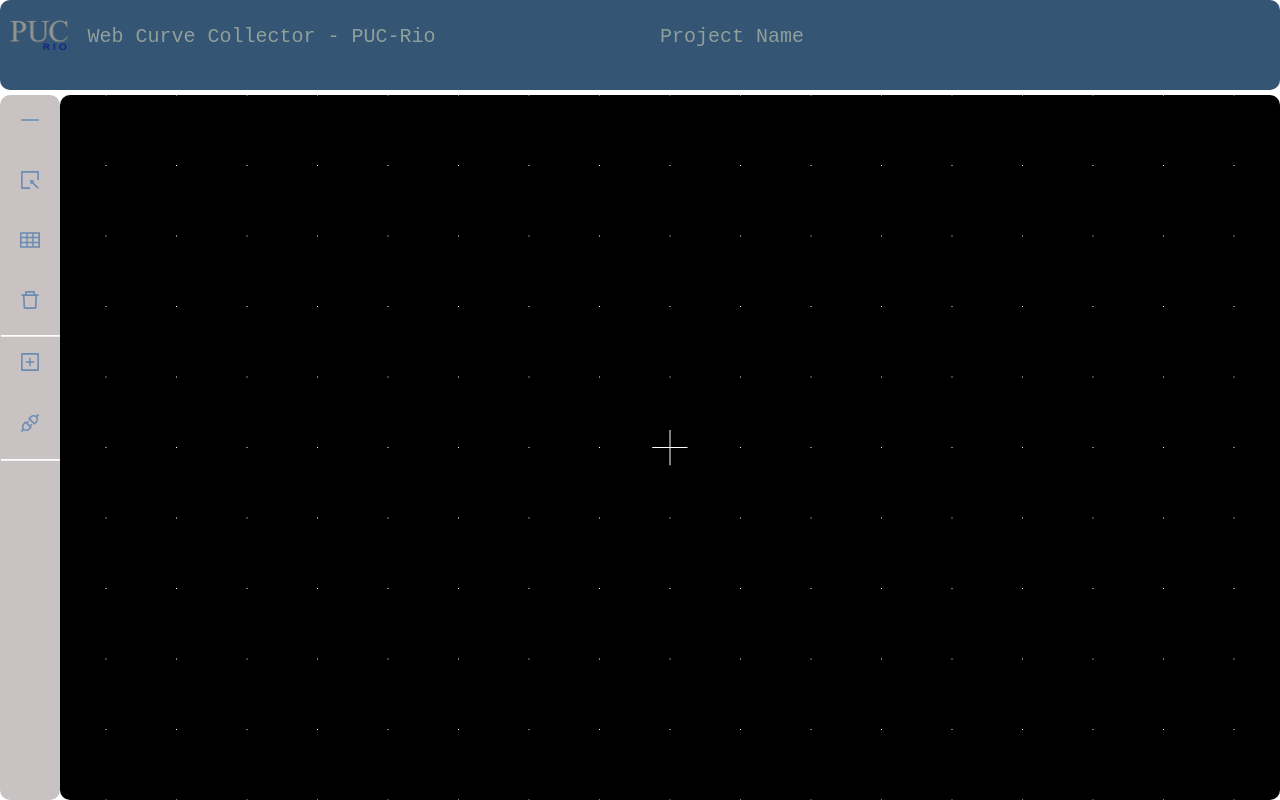
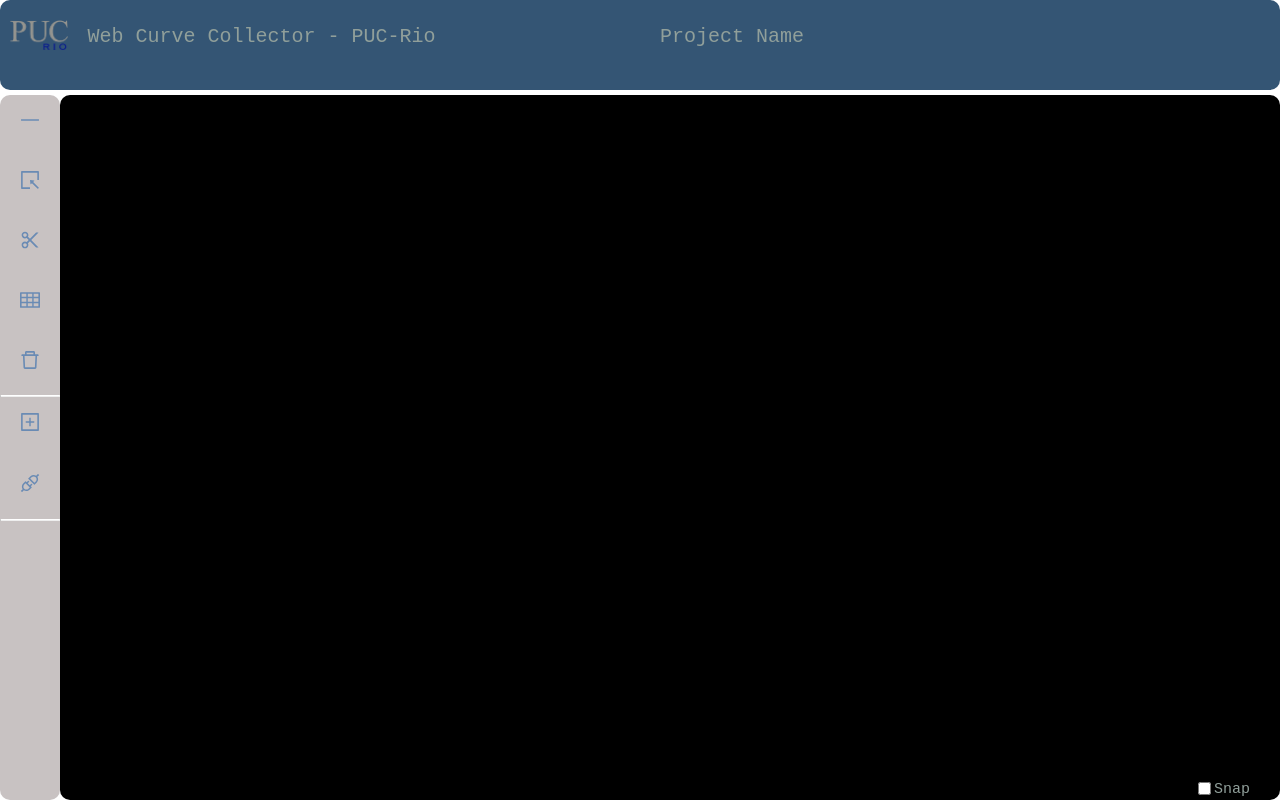
Before and after one commit to soaresrl/webgl-collector, a React app: page / in a window 1280 px wide. Built offline with nearby package versions, Linux system fonts and the light colour scheme.

Commit message:
select pick and snap to grid

```diff
--- a/src/compgeom/compgeom.js
+++ b/src/compgeom/compgeom.js
@@ -14,7 +14,7 @@ export const SIGN = {
 const ABSTOL = 1e-7;
 
 function area2d(p1,p2,p3){
-    var A = {
+    let A = {
         x: p2.x - p1.x,
         y: p2.y - p1.y
     },
@@ -29,7 +29,7 @@ function area2d(p1,p2,p3){
 }
 
 function orientation(p1, p2, p3){
-    var val = (p2.y - p1.y)*(p3.x - p2.x) -
+    let val = (p2.y - p1.y)*(p3.x - p2.x) -
                 (p2.x - p1.x)*(p3.y - p2.y);
 
     if (val === 0) {
@@ -40,13 +40,13 @@ function orientation(p1, p2, p3){
 }
 
 export function computeSegmentSegmentIntersection(params) {
-    var area123 = 0.0; // twice the area of triangle 123
-    var area124 = 0.0; // twice the area of triangle 124
-    var area341 = 0.0; // twice the area of triangle 341
-    var area342 = 0.0; // twice the area of triangle 342
+    let area123 = 0.0; // twice the area of triangle 123
+    let area124 = 0.0; // twice the area of triangle 124
+    let area341 = 0.0; // twice the area of triangle 341
+    let area342 = 0.0; // twice the area of triangle 342
 
-    var x12_l, x12_r;
-    var x34_l, x34_r;
+    let x12_l, x12_r;
+    let x34_l, x34_r;
 
     x12_l = (params.p1.x < params.p2.x) ? params.p1.x : params.p2.x;
     x12_r = (params.p1.x > params.p2.x) ? params.p1.x : params.p2.x;
@@ -57,8 +57,8 @@ export function computeSegmentSegmentIntersection(params) {
         return IntersectionType.DO_NOT_INTERSECT;
     }
 
-    var y12_b, y12_t;
-    var y34_b, y34_t;
+    let y12_b, y12_t;
+    let y34_b, y34_t;
 
     y12_b = (params.p1.y < params.p2.y) ? params.p1.y : params.p2.y;
     y12_t = (params.p1.y > params.p2.y) ? params.p1.y : params.p2.y;
@@ -69,8 +69,8 @@ export function computeSegmentSegmentIntersection(params) {
         return IntersectionType.DO_NOT_INTERSECT;
     }
 
-    var sign123 = orientation(params.p1, params.p2, params.p3);
-    var sign124 = orientation(params.p1, params.p2, params.p4);
+    let sign123 = orientation(params.p1, params.p2, params.p3);
+    let sign124 = orientation(params.p1, params.p2, params.p4);
 
     if (sign123 === SIGN.ZERO && sign124 === SIGN.ZERO) {
         return IntersectionType.COLLINEAR;
@@ -110,7 +110,7 @@ export function computeSegmentSegmentIntersection(params) {
 
     params.t34 = area2d(params.p1,params.p2,params.p3)/(area2d(params.p1,params.p2,params.p3) - area2d(params.p1,params.p2,params.p4));
 
-    var v34 = {
+    let v34 = {
         x: params.p4.x - params.p3.x,
         y: params.p4.y - params.p3.y
     }
--- a/src/components/Menu/SideMenu.js
+++ b/src/components/Menu/SideMenu.js
@@ -1,6 +1,6 @@
 import React, { Component } from 'react'
 import {LineOutlined, SelectOutlined, ApiOutlined, PlusSquareOutlined, TableOutlined,
-        DeleteOutlined} from '@ant-design/icons'
+        DeleteOutlined, ScissorOutlined} from '@ant-design/icons'
 import './Menu.css'
 
 export default class SideMenu extends Component {
@@ -11,6 +11,18 @@ export default class SideMenu extends Component {
 
     deleteCurves(){
         this.props.model.delSelectedCurves();
+        this.props.canvasRef.current.paint();
+    }
+
+    toggleGrid(){
+        this.props.canvasRef.current.setState({
+            ...this.props.canvasRef.current.state,
+            viewGrid: !this.props.canvasRef.current.state.viewGrid
+        })
+    }
+
+    handleIntersection(){
+        this.props.model.intersectTwoCurves();
         this.props.canvasRef.current.paint();
     }
 
@@ -30,7 +42,13 @@ export default class SideMenu extends Component {
                            <span className='title'>Select</span>
                        </a>
                    </li>
-                   <li>
+                   <li onClick={this.handleIntersection.bind(this)}>
+                       <a href='#'>
+                            <ScissorOutlined className='icon'/>
+                           <span className='title'>Intersect</span>
+                       </a>
+                   </li>
+                   <li onClick={this.toggleGrid.bind(this)}>
                        <a href='#'>
                             <TableOutlined className='icon'/>
                            <span className='title'>Grid</span>
--- a/src/curves/line.js
+++ b/src/curves/line.js
@@ -101,13 +101,13 @@ class line extends curve{
 
     closestPoint(obj){
         let vx = this.x2 - this.x1;
-        let vy = this.x2 - this.x1;
+        let vy = this.y2 - this.y1;
         let t = (vx*(obj.x-this.x1) + vy*(obj.y-this.y1)) / (vx*vx + vy*vy);
         let xOn, yOn;
         if (t < 0.0) {
             xOn = this.x1;
             yOn = this.y1;
-        } else if (t > 0.0)
+        } else if (t > 1.0)
         {
             xOn = this.x2;
             yOn = this.y2;
--- a/src/model/model.js
+++ b/src/model/model.js
@@ -24,7 +24,7 @@ class model {
         }
         this.curves[0].getBoundingBox(bbox);
         for (let i = 0; i < this.curves.length; i++) {
-            var bbox_c;
+            let bbox_c;
             this.curves[i].getBoundingBox(bbox_c)
             if (bbox_c.xmin < bbox.xmin) {
                 bbox.xmin = bbox_c.xmin;
@@ -49,12 +49,12 @@ class model {
             return false;
         }
 
-        var xC, yC;
-        var xClst = pos.x;
-        var yClst = pos.y;
-        var id_target = -1;
-        var dmin = pick_tol;
-        var d;
+        let xC, yC;
+        let xClst = pos.x;
+        let yClst = pos.y;
+        let id_target = -1;
+        let dmin = pick_tol;
+        let d;
 
         for (let i = 0; i < this.curves.length; i++) {
             xC = this.curves[i].getXinit();
@@ -113,8 +113,8 @@ class model {
             return;
         }
 
-        var inFence;
-        var bbox = {};
+        let inFence;
+        let bbox = {};
         this.curves.forEach(curve => {
             curve.getBoundBox(bbox);
             (bbox.xmin < xmin || bbox.xmax > xmax || bbox.ymin < ymin || bbox.ymax > ymax) ? inFence = false : inFence = true;
@@ -124,13 +124,34 @@ class model {
         });
     }
 
+    selectPick(x, y, tol){
+        if (this.curves.length < 1) {
+            return;
+        }
+
+        let xC, yC;
+        let id_target = -1;
+        let dmin = tol;
+        this.curves.forEach(curve => {
+            xC = x;
+            yC = y;
+
+            const d = curve.closestPoint({x: xC, y: yC});
+
+            if (d < dmin) {
+                dmin = d;
+                curve.setSelected(!curve.isSelected());
+            }
+        });
+    }
+
     intersectTwoCurves(){
         if (this.curves.length < 1) {
             return
         }
 
-        var id_target12 = -1;
-        var id_target34 = -1;
+        let id_target12 = -1;
+        let id_target34 = -1;
 
         for (let i = 0; i < this.curves.length; i++) {
             if (this.curves[i].isSelected()) {
@@ -161,33 +182,34 @@ class model {
         }
 
         //Get lines' points
-        var pts12 = this.curves[id_target12].getPoints();
-        var pts34 = this.curves[id_target34].getPoints();
-        var pt1 = pts12[0];
-        var pt2 = pts12[1];
-        var pt3 = pts34[0];
-        var pt4 = pts34[1];
+        let pts12 = this.curves[id_target12].getPoints();
+        let pts34 = this.curves[id_target34].getPoints();
+        let pt1 = pts12[0];
+        let pt2 = pts12[1];
+        let pt3 = pts34[0];
+        let pt4 = pts34[1];
 
         //Compute intersection between two lines
-        var pi;
-        var ti_12 = 0.0;
-        var ti_34 = 0.0;
+        let pi;
+        let ti_12 = 0.0;
+        let ti_34 = 0.0;
 
-        var ref_obj = {p1: pt1, p2: pt2, p3: pt3, p4: pt4, pi: pi, t12: ti_12, t34: ti_34};
+        let ref_obj = {p1: pt1, p2: pt2, p3: pt3, p4: pt4, pi: pi, t12: ti_12, t34: ti_34};
 
-        var status = computeSegmentSegmentIntersection(ref_obj);
-        var deleteLine1 = false;
-        var deleteLine2 = false;
-        var createdLine = false;
+        let status = computeSegmentSegmentIntersection(ref_obj);
+        let deleteLine1 = false;
+        let deleteLine2 = false;
+        let createdLine = false;
+        let ln_a, ln_b, ln_c, ln_d;
         switch (status) {
             case IntersectionType.DO_NOT_INTERSECT:
                 alert("Cannot peform instersection \n The two selected lines do not intersect")
                 break;
             case IntersectionType.DO_INTERSECT:
-                var ln_a = new line(ref_obj.p1.x, ref_obj.p1.y, ref_obj.pi.x, ref_obj.pi.y);
-                var ln_b = new line(ref_obj.pi.x, ref_obj.pi.y, ref_obj.p2.x, ref_obj.p2.y);
-                var ln_c = new line(ref_obj.p3.x, ref_obj.p3.y, ref_obj.pi.x, ref_obj.pi.y);
-                var ln_d = new line(ref_obj.pi.x, ref_obj.pi.y, ref_obj.p4.x, ref_obj.p4.y);
+                ln_a = new line(ref_obj.p1.x, ref_obj.p1.y, ref_obj.pi.x, ref_obj.pi.y);
+                ln_b = new line(ref_obj.pi.x, ref_obj.pi.y, ref_obj.p2.x, ref_obj.p2.y);
+                ln_c = new line(ref_obj.p3.x, ref_obj.p3.y, ref_obj.pi.x, ref_obj.pi.y);
+                ln_d = new line(ref_obj.pi.x, ref_obj.pi.y, ref_obj.p4.x, ref_obj.p4.y);
                 deleteLine1 = true;
                 deleteLine2 = true;
                 createdLine = true;
--- a/src/pages/Home.css
+++ b/src/pages/Home.css
@@ -13,3 +13,17 @@
     display: grid;
     grid-template-columns: 60px auto;
 }
+
+.grid-snap {
+    position:absolute;
+    margin: 0;
+    bottom:0;
+    right:30px;
+}
+
+.grid-snap span{
+    margin: 0;
+    padding: 0;
+    display: inline;
+    font-size: 15px;
+}
--- a/src/pages/Home.js
+++ b/src/pages/Home.js
@@ -2,6 +2,7 @@ import React, { Component, createRef } from 'react';
 import Canvas from '../components/Canvas/Canvas';
 import Header from '../components/Header/Header';
 import SideMenu from '../components/Menu/SideMenu';
+import { Checkbox } from 'antd';
 import './Home.css';
 
 export default class Home extends Component {
@@ -23,6 +24,13 @@ export default class Home extends Component {
             });
     }
 
+    toggleSnap(){
+        this.canvasRef.current.setState({
+            ...this.canvasRef.state,
+            is_SnapOn: !this.canvasRef.current.state.is_SnapOn
+        })
+    }
+
     render(){
         return(
             <div className='container'>
@@ -30,6 +38,7 @@ export default class Home extends Component {
                 <div className='content'>
                     <SideMenu canvasRef= {this.canvasRef} model={this.props.model} changeMouseAction={this.changeMouseAction}/>
                     <Canvas ref={this.canvasRef} model={this.props.model} mouseAction={this.state.mouseAction}/>
+                    <Checkbox onChange={this.toggleSnap.bind(this)} className='grid-snap'>Snap</Checkbox>
                 </div>
             </div>
         );
```
Also changed, not shown: src/components/Canvas/Canvas.js (+18 -8 lines).
